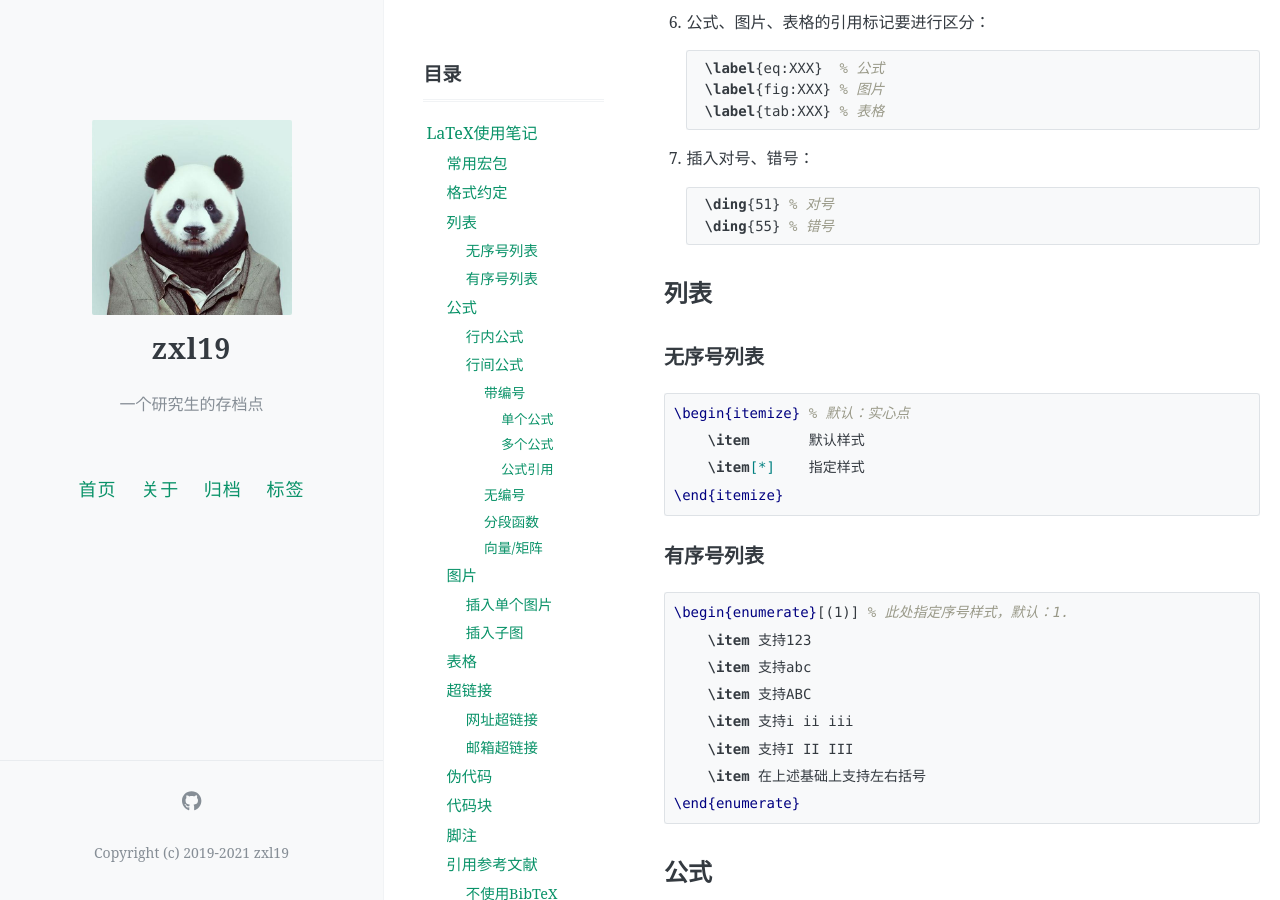
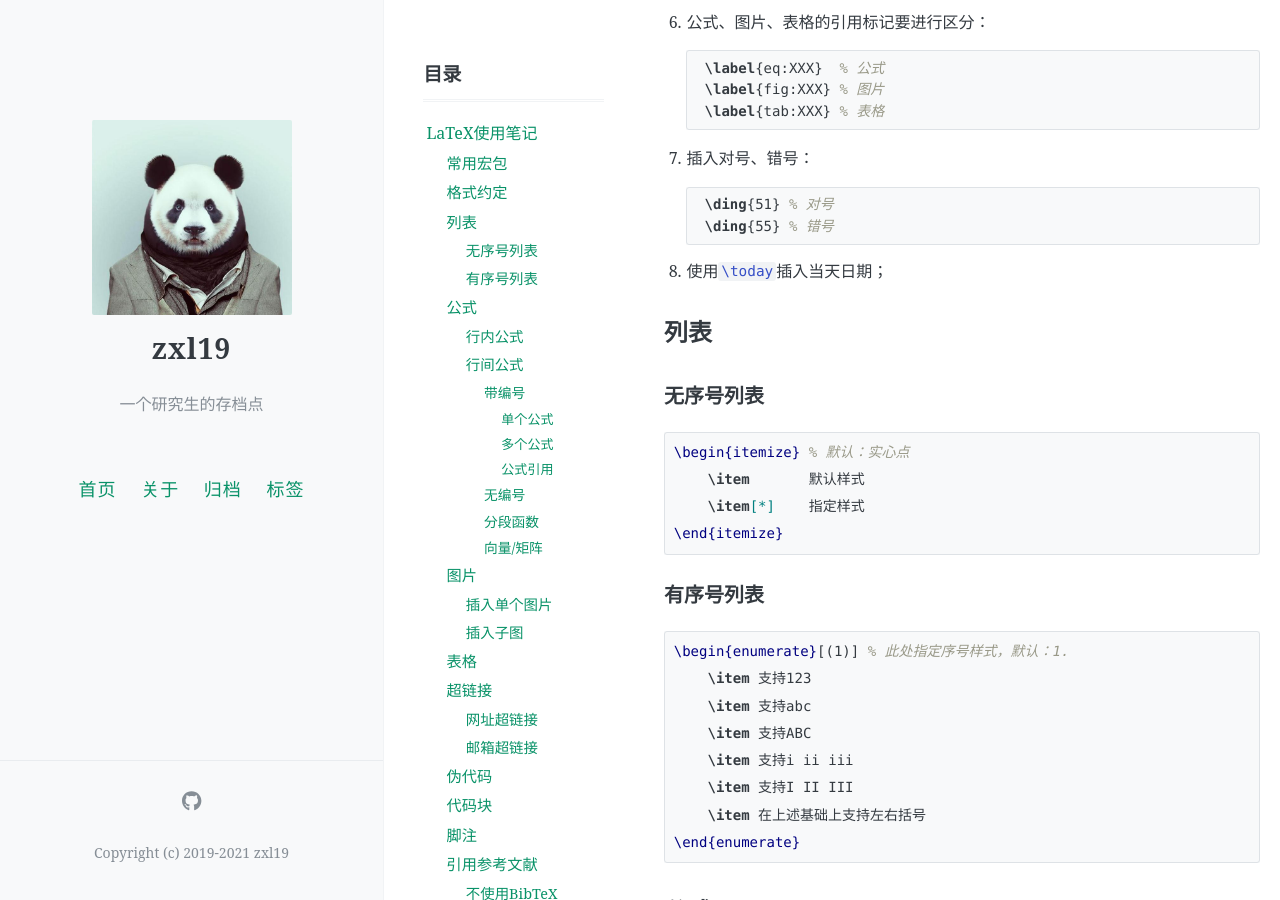
Before and after one commit to zxl19/zxl19.github.io, a Jekyll site: the page built from _posts/2021-03-29-latex-note.md, in a window 1280 px wide and 900 px high, scrolled down 1862 px. Built offline with Jekyll 4.4.1, drawn with Linux system fonts in a browser that asks for light colours; formulas are drawn with MathJax 3; comment, search, counter and statistics services are not loaded.

Commit message:
Update 2021-03-29-latex-note.md

````diff
--- a/_posts/2021-03-29-latex-note.md
+++ b/_posts/2021-03-29-latex-note.md
@@ -92,6 +92,8 @@ pinned: false
     \ding{51} % 对号
     \ding{55} % 错号
     ```
+
+8. 使用`\today`插入当天日期；
 
 ## 列表
 
````
